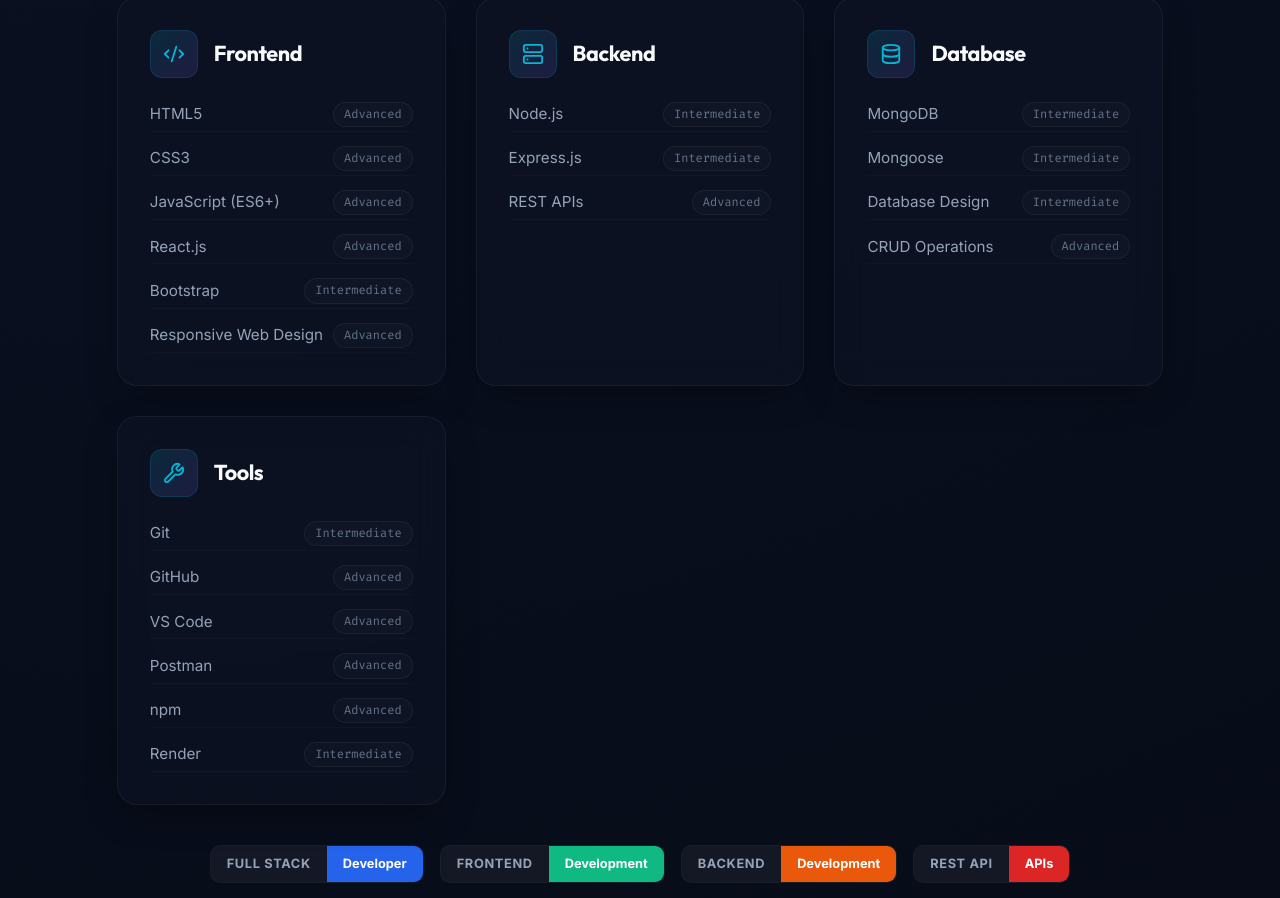
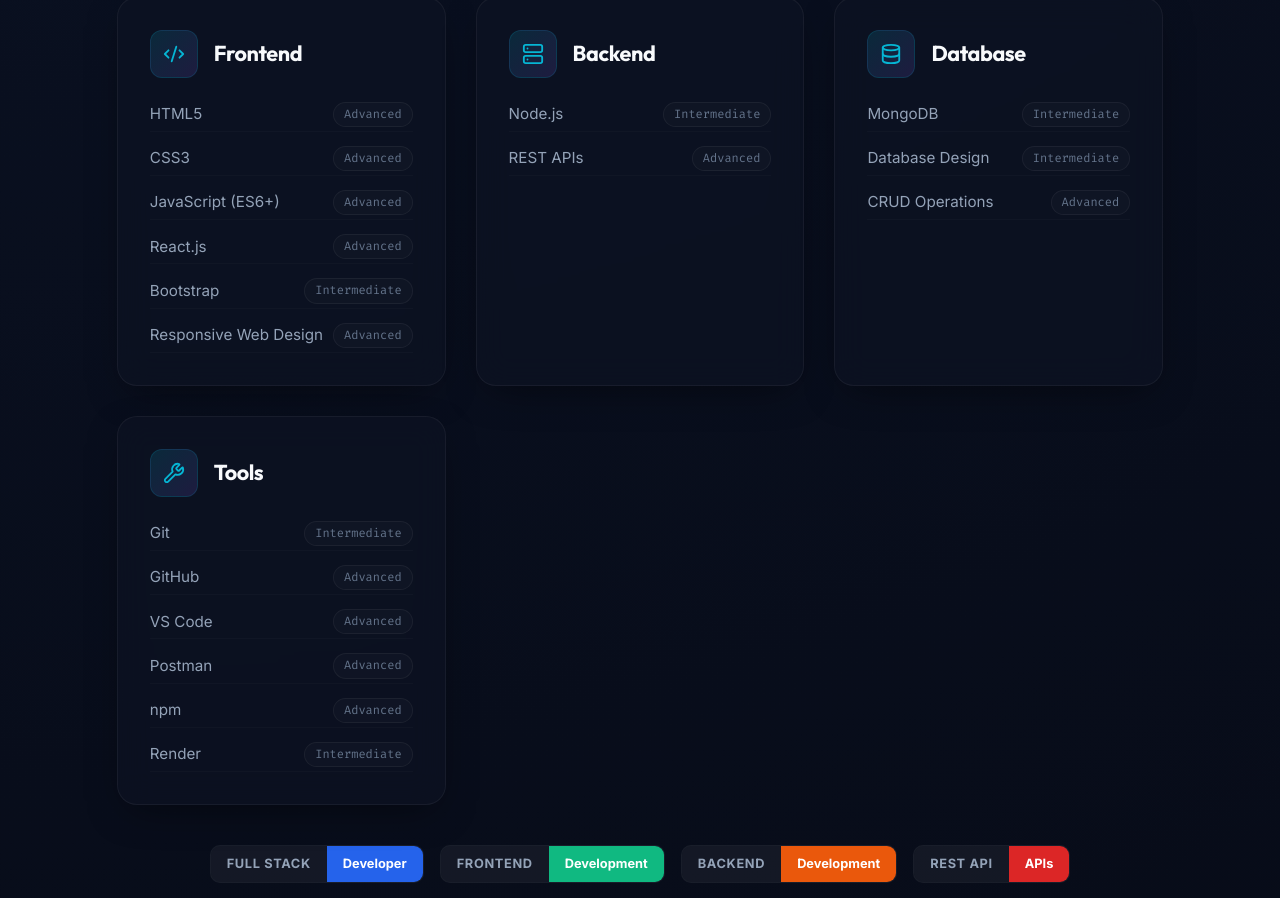
Before and after one commit to Gayatriraulji/portfolio, a React (Vite) app: page / in a window 1280 px wide. Shown: the part 1783-2681 px from the top of the page. Built offline with nearby package versions, Linux system fonts and the light colour scheme.

Commit message:
Remove Express.js from backend and Mongoose from database categories

```diff
--- a/src/data/resumeData.js
+++ b/src/data/resumeData.js
@@ -37,12 +37,10 @@
     ],
     backend: [
       { name: "Node.js", level: "Intermediate" },
-      { name: "Express.js", level: "Intermediate" },
       { name: "REST APIs", level: "Advanced" }
     ],
     database: [
       { name: "MongoDB", level: "Intermediate" },
-      { name: "Mongoose", level: "Intermediate" },
       { name: "Database Design", level: "Intermediate" },
       { name: "CRUD Operations", level: "Advanced" }
     ],
```
